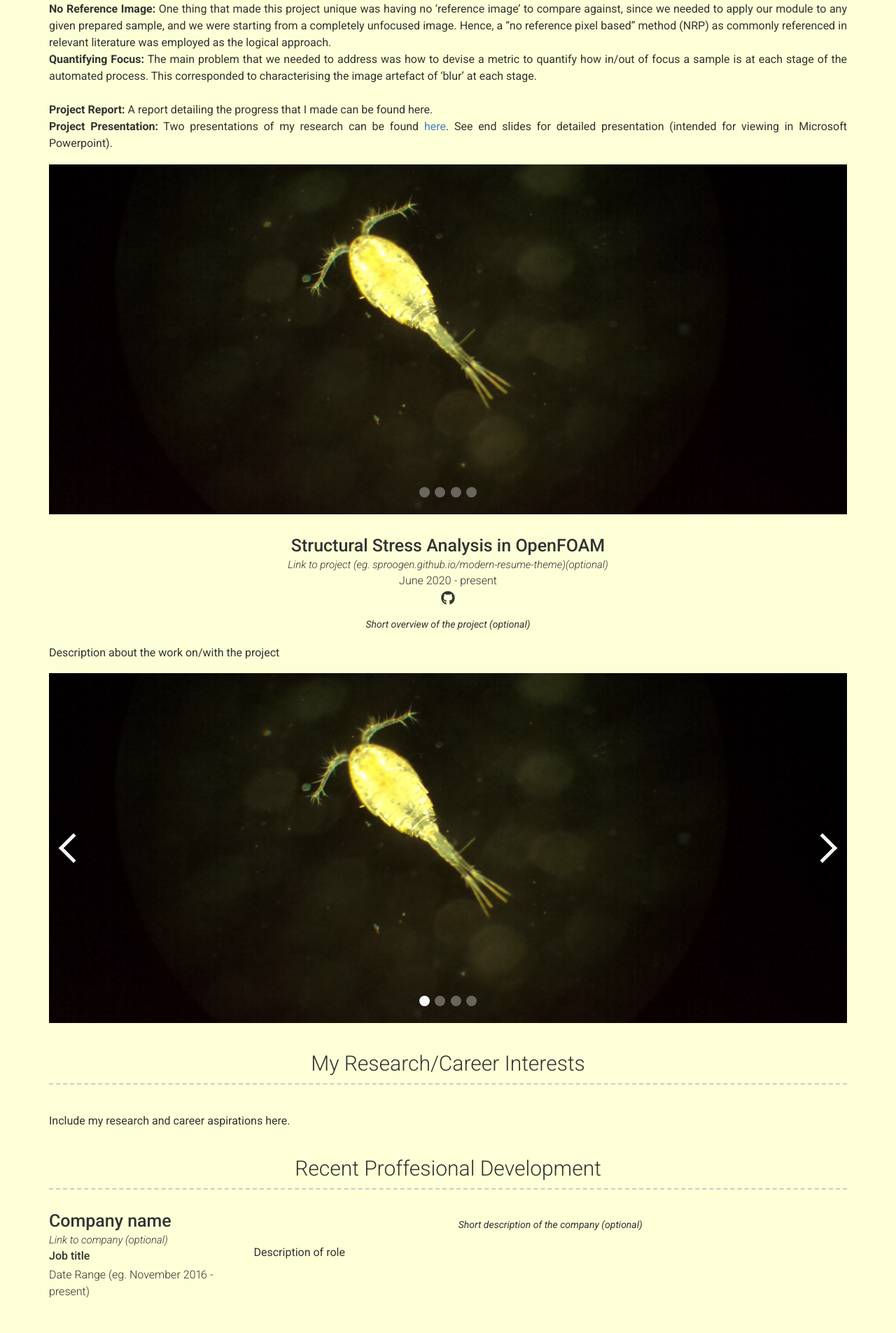
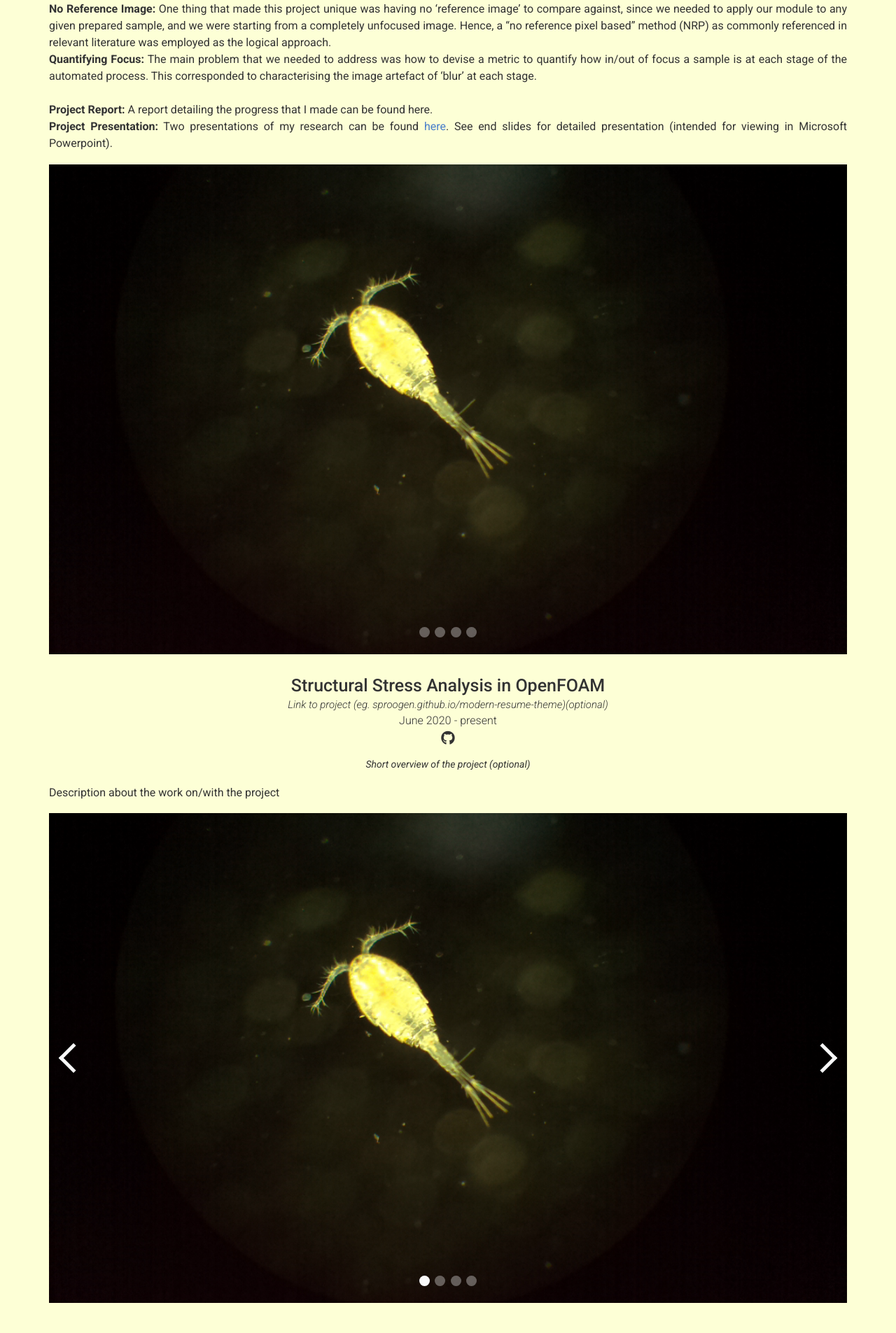
Before and after one commit to WilliamManley/WilliamManley.github.io, a Jekyll site: the page built from index.md, in a window 1280 px wide. Shown: the part 1237-3142 px from the top of the page at 70% size. Built offline with Jekyll 4.4.1, drawn with Linux system fonts in a browser that asks for light colours; nearby versions of some CDN libraries.

Commit message:
Add image carousel

```diff
--- a/_includes/projects.html
+++ b/_includes/projects.html
@@ -2,6 +2,6 @@
   <h3>{{ site.projects_title | default: "Projects" }}</h3>
   {% for project in site.data.projects %}
     {% include {{ project.layout | default: 'left' | append: ".html" }} item=project %}
-    {% include carousel.html height="500" unit="px" duration="7" %}
+    {% include carousel.html height="700" unit="px" duration="7" %}
   {% endfor %}
 </div>
```
